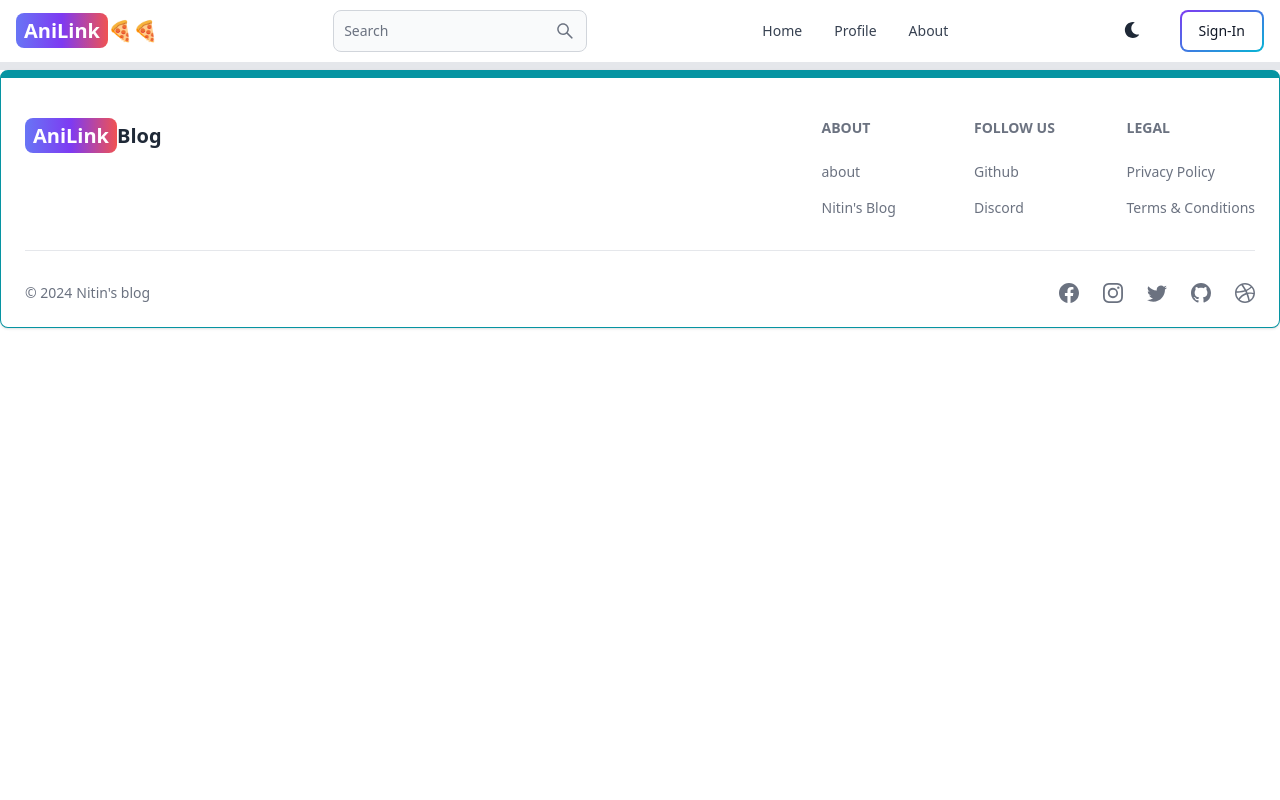
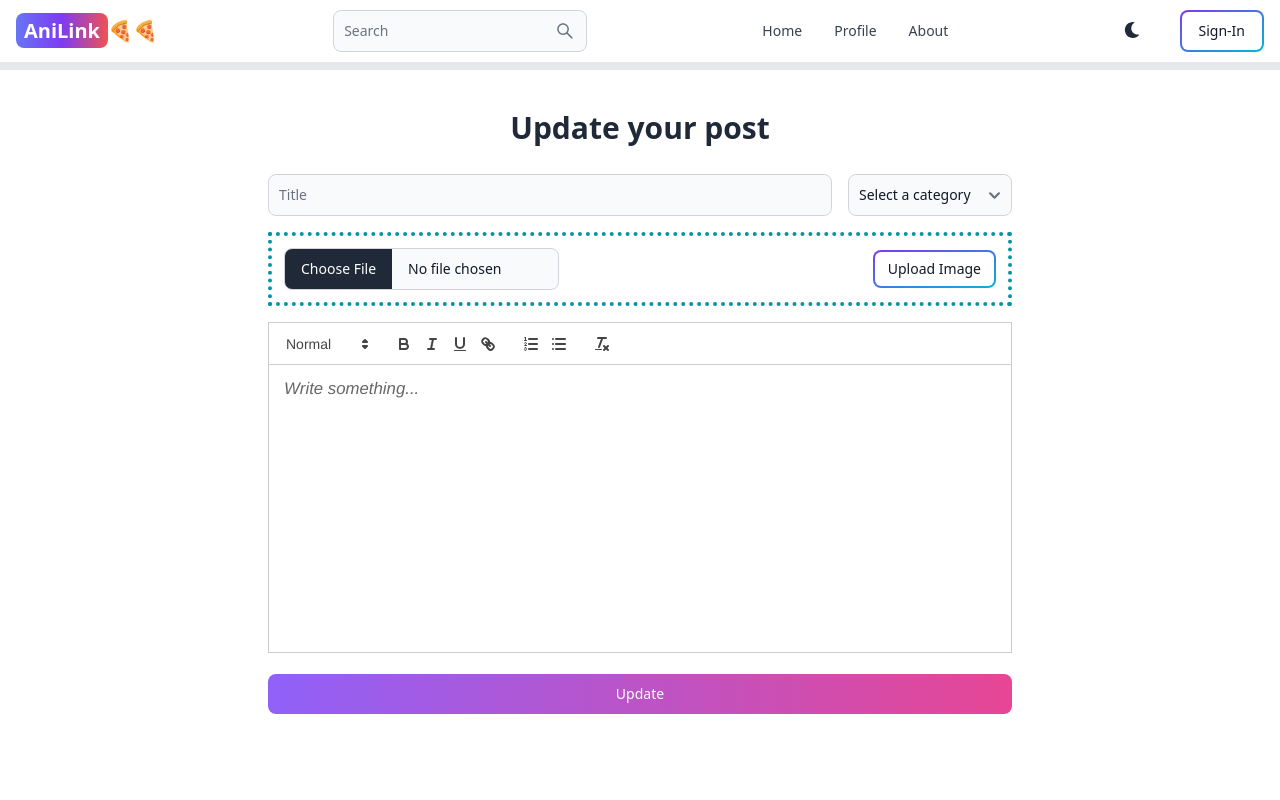
Before and after one commit to Nitingowda20/Ani_Media, a React (Vite) app in the folder AniLink/ani-conn/: page /update-post/1 in a window 1280 px wide. Shown: the top 800 px of the page. Built offline with nearby package versions, Linux system fonts and the light colour scheme; no server answers.

Commit message:
add update post functionality

```diff
--- a/AniLink/ani-conn/src/App.jsx
+++ b/AniLink/ani-conn/src/App.jsx
@@ -10,6 +10,7 @@ import HeaderSec from './components/HeaderSec'
 import FooterSec from './components/FooterSec'
 import PrivateRoute from './components/PrivateRoute'
 import CreatePost from './pages/CreatePost'
+import UpdatePost from './pages/UpdatePost'
 
 
 export default function App() {
@@ -27,6 +28,7 @@ export default function App() {
         </Route>
         <Route path="/project" element={<Projects />}></Route>
         <Route path="/create-post" element={<CreatePost />}></Route>
+        <Route path="/update-post/:postId" element={<UpdatePost />}></Route>
       </Routes>
 
       <FooterSec />
--- /dev/null
+++ b/AniLink/ani-conn/src/pages/UpdatePost.jsx
@@ -0,0 +1,196 @@
+import React, { useEffect, useState, useSyncExternalStore } from "react";
+import { Alert, Button, FileInput, Select, TextInput } from "flowbite-react";
+import ReactQuill from "react-quill";
+import "react-quill/dist/quill.snow.css";
+import { useNavigate, useParams } from "react-router-dom";
+import { useSelector } from "react-redux";
+import {
+  getDownloadURL,
+  getStorage,
+  ref,
+  uploadBytesResumable,
+} from "firebase/storage";
+import { app } from "../firebase";
+import { CircularProgressbar } from "react-circular-progressbar";
+import "react-circular-progressbar/dist/styles.css";
+
+export default function UpdatePost() {
+  const [file, setFile] = useState(null);
+  const [imageUploadProgress, setImageUploadProgress] = useState(null);
+  const [imageUploadError, setImageUploadError] = useState(null);
+  const [formData, setFormData] = useState({});
+  const [publishError, setPublishError] = useState(null);
+  const navigate = useNavigate();
+  const { postId } = useParams();
+  const {currentUser} =useSelector((state) => state.user)
+
+  useEffect(() => {
+    const fetchPost = async () => {
+      try {
+        const res = await fetch(`/api/post/getpost?postId=${postId}`);
+        const data = await res.json();
+
+        if (!res.ok) {
+          console.log(data.message);
+          setPublishError(data.message);
+        }
+        if (res.ok) {
+          setPublishError(null);
+          setFormData(data.posts[0]);
+        }
+      } catch (error) {
+        console.log(error.message);
+      }
+    };
+    fetchPost();
+  }, [postId]);
+
+  const handleUpdloadImage = async () => {
+    try {
+      if (!file) {
+        setImageUploadError("Please select an image");
+        return;
+      }
+      setImageUploadError(null);
+      const storage = getStorage(app);
+      const fileName = new Date().getTime() + "-" + file.name;
+      const storageRef = ref(storage, fileName);
+      const uploadTask = uploadBytesResumable(storageRef, file);
+      uploadTask.on(
+        "state_changed",
+        (snapshot) => {
+          const progress =
+            (snapshot.bytesTransferred / snapshot.totalBytes) * 100;
+          setImageUploadProgress(progress.toFixed(0));
+        },
+        (error) => {
+          setImageUploadError("Image upload failed");
+          setImageUploadProgress(null);
+        },
+        () => {
+          getDownloadURL(uploadTask.snapshot.ref).then((downloadURL) => {
+            setImageUploadProgress(null);
+            setImageUploadError(null);
+            setFormData({ ...formData, image: downloadURL });
+          });
+        }
+      );
+    } catch (error) {
+      setImageUploadError("Image upload failed");
+      +setImageUploadProgress(null);
+      console.log(error);
+    }
+  };
+  const handleSubmit = async (e) => {
+    e.preventDefault();
+    if (!formData.image) {
+      setPublishError("Please upload an image before submitting.");
+      return;
+    }
+    try {
+      const res = await fetch(`/api/post/updatepost/${postId}/${currentUser.id}`, {
+        method: "PUT",
+        headers: {
+          "Content-Type": "application/json",
+        },
+        body: JSON.stringify({
+          title: formData.title,
+          content: formData.content,
+          category: formData.category,
+          imageURL: formData.image,
+        }),
+      });
+      const data = await res.json();
+      if (!res.ok) {
+        setPublishError(data.message);
+        return;
+      }
+      if (res.ok) {
+        setPublishError(null);
+        navigate(`/post/${data.post.slug}`);
+      }
+    } catch (error) {
+      setPublishError("Something went wrong");
+    }
+  };
+  return (
+    <div className="p-3 max-w-3xl mx-auto min-h-screen">
+      <h1 className="text-center text-3xl my-7 font-semibold">
+        Update your post
+      </h1>
+      <form className="flex flex-col gap-4" onSubmit={handleSubmit}>
+        <div className="flex flex-col gap-4 sm:flex-row justify-between">
+          <TextInput
+            type="text"
+            placeholder="Title"
+            required
+            id="title"
+            className="flex-1"
+            onChange={(e) =>
+              setFormData({ ...formData, title: e.target.value })
+            }
+            value={formData.title}
+          />
+          <Select
+            onChange={(e) =>
+              setFormData({ ...formData, category: e.target.value })
+            }
+            value={formData.category}
+          >
+            <option value="uncategorized">Select a category</option>
+            <option value="javascript">JavaScript</option>
+            <option value="reactjs">React.js</option>
+            <option value="nextjs">Next.js</option>
+          </Select>
+        </div>
+        <div className="flex gap-4 items-center justify-between border-4 border-teal-500 border-dotted p-3">
+          <FileInput
+            type="file"
+            accept="image/*"
+            onChange={(e) => setFile(e.target.files[0])}
+            // value={formData.image }
+          />
+          <Button
+            type="button"
+            gradientDuoTone="purpleToBlue"
+            size="sm"
+            outline
+            onClick={handleUpdloadImage}
+            disabled={imageUploadProgress}
+          >
+            {imageUploadProgress ? (
+              <div className="w-12 h-12">
+                <CircularProgressbar
+                  value={imageUploadProgress}
+                  text={`${imageUploadProgress || 0}%`}
+                />
+              </div>
+            ) : (
+              "Upload Image"
+            )}
+          </Button>
+        </div>
+        {imageUploadError && <Alert color="failure">{imageUploadError}</Alert>}
+        {formData.image && (
+          <img
+            src={formData.image}
+            alt="upload"
+            className="w-full h-72 object-cover"
+          />
+        )}
+        <ReactQuill
+          theme="snow"
+          value={formData.content}
+          placeholder="Write something..."
+          className="h-72 mb-12"
+          required
+          onChange={(value) => setFormData({ ...formData, content: value })}
+        />
+        <Button type="submit" gradientDuoTone="purpleToPink">
+          Update
+        </Button>
+        {publishError && <Alert color="failure">{publishError}</Alert>}
+      </form>
+    </div>
+  );
+}
```
Also changed, not shown: 2 other files (tests, documents, lock files or other folders).
